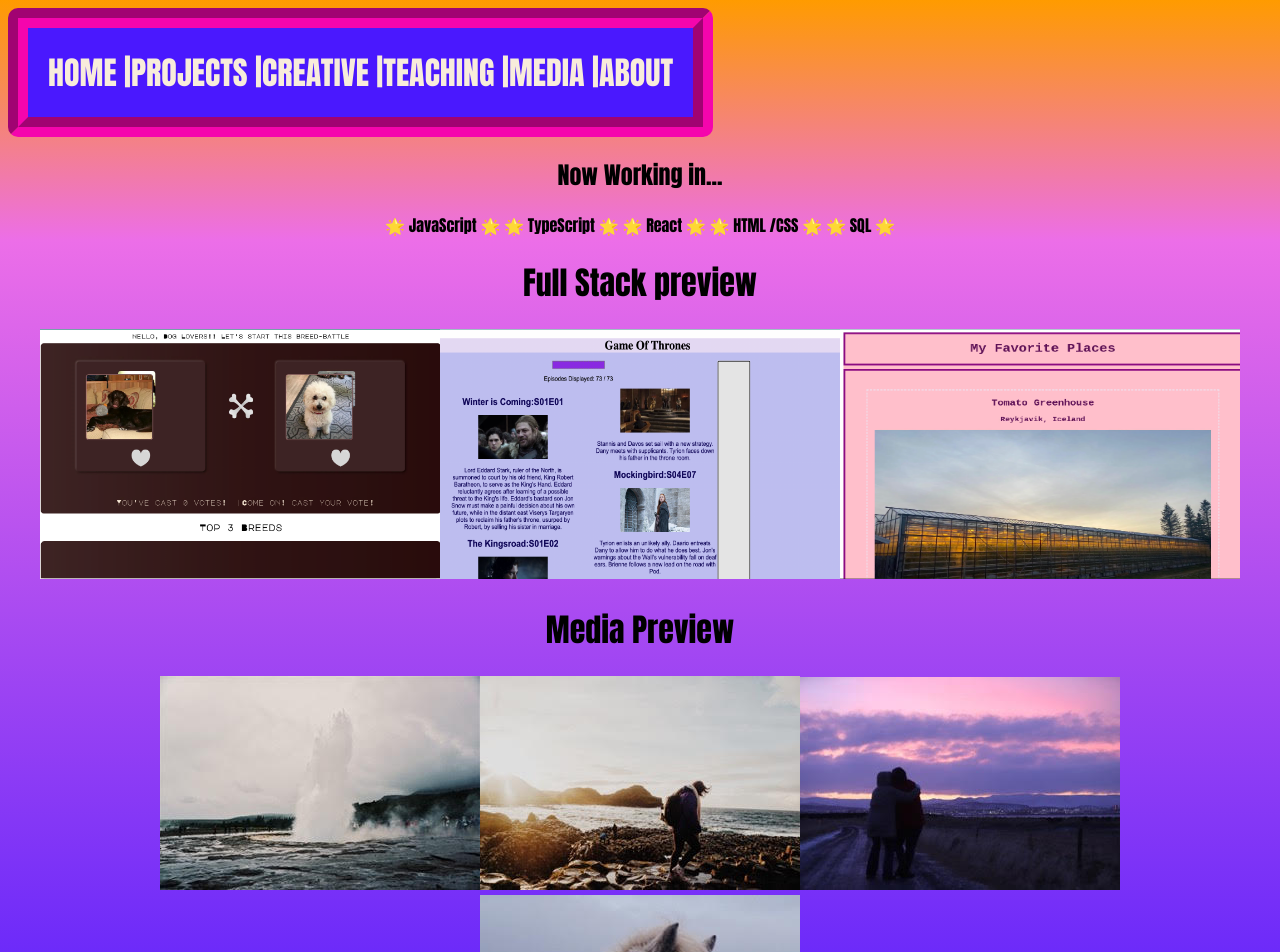
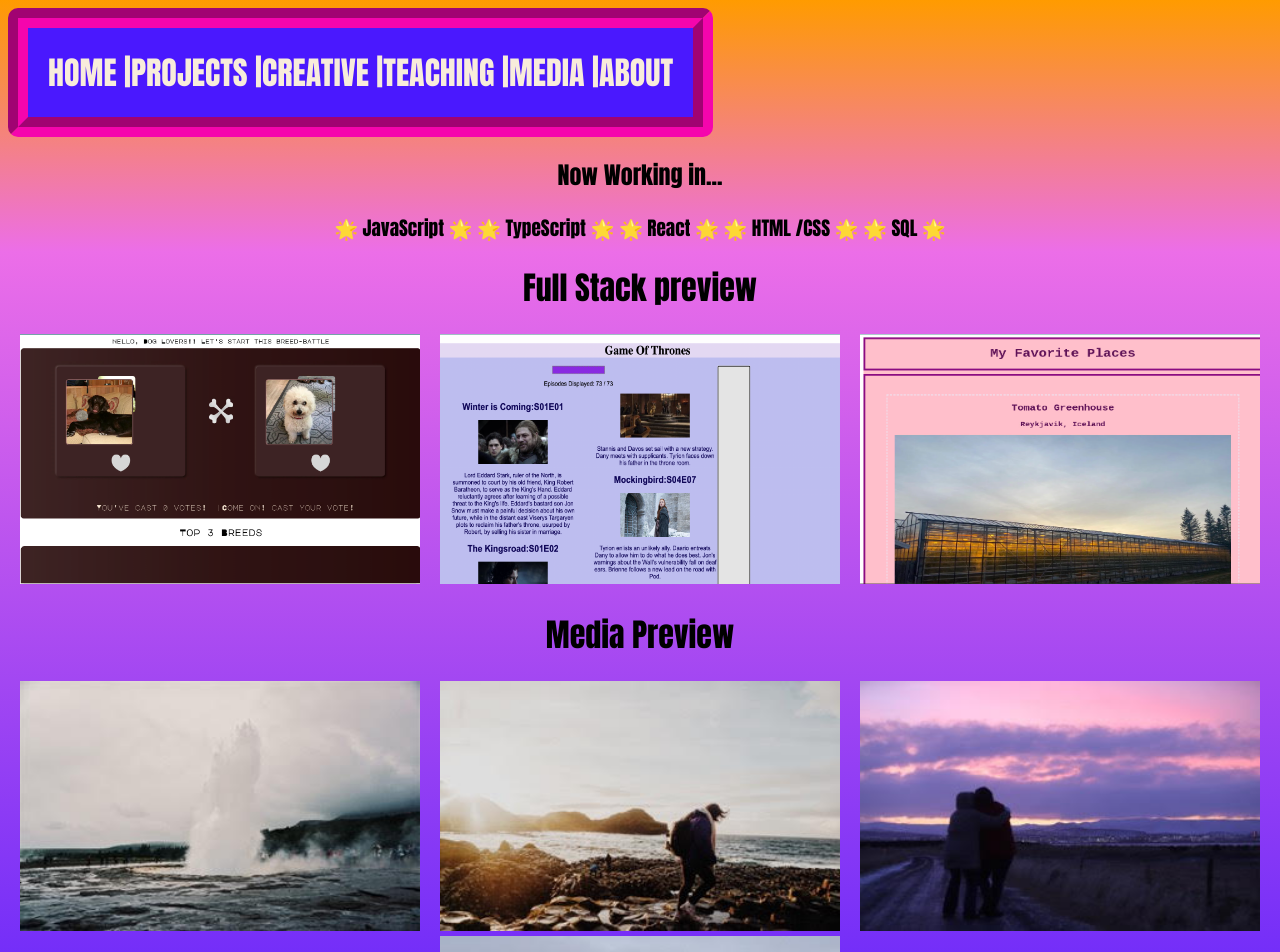
Before and after one commit to GracieLouFreebush22/portfolio-front, a React (Create React App) app: page / in a window 1280 px wide. Shown: the top 952 px of the page. Built offline with nearby package versions, Linux system fonts and the light colour scheme; the HTML template or start-up script is replaced by a standard one.

Commit message:
css update

```diff
--- a/src/componenets/FullStackPreviewPage.tsx
+++ b/src/componenets/FullStackPreviewPage.tsx
@@ -1,4 +1,5 @@
 import { IFullStackPrevProps } from "../utils/interfaces";
+import "../css/HomePage.css"
 
 interface IProjPreviewProps {
   fullStackPreview: IFullStackPrevProps[];
@@ -8,10 +9,10 @@ export function FullStackPreviewPage(props: IProjPreviewProps): JSX.Element {
   return (
     <>
       <h1> Full Stack preview</h1>
-      <div>
+      <div className="proj-prev-ctn">
         {projProps.map((proj, id) => {
           return (
-            <span key={id}>
+            <span className="proj-prev" key={id}>
               <img src={proj.img} alt="" width="400px" height="250px" />
             </span>
           );
--- a/src/componenets/HomePage.tsx
+++ b/src/componenets/HomePage.tsx
@@ -6,6 +6,7 @@ import { MediaPreviewPage } from "./MediaPreviewPage";
 import { FullStackPreviewPage } from "./FullStackPreviewPage";
 import { IFullStackPrevProps } from "../utils/interfaces";
 import { IMediaPreviewProps } from "../utils/interfaces";
+import "../css/HomePage.css"
 
 function HomePage(): JSX.Element {
   const [fullStackPreview, setFullStackPreview] = useState<
@@ -30,9 +31,9 @@ function HomePage(): JSX.Element {
       <div>
         <h2> Now Working in...</h2>
       </div>
-      <div>
+      <div className="technologies">
         {languagesArr.map((el, i) => {
-          return <span key={i}> 🌟 {el} 🌟</span>;
+          return <span className="tech-one" key={i}> 🌟 {el} 🌟</span>;
         })}
       </div>
       {/* --------------------------------projects sneak peek */}
--- a/src/componenets/MediaPreviewPage.tsx
+++ b/src/componenets/MediaPreviewPage.tsx
@@ -1,4 +1,5 @@
 import { IMediaPreviewProps } from "../utils/interfaces";
+import "../css/HomePage.css"
 
 interface IMediaPrevProps {
   mediaPreview: IMediaPreviewProps[];
@@ -9,11 +10,11 @@ export function MediaPreviewPage(props: IMediaPrevProps) {
   return (
     <>
       <h1> Media Preview</h1>
-      <div>
+      <div className="media-prev-ctn">
         {mediaProps.map((mediaProp, id) => {
           return (
-            <span key={id}>
-              <img src={mediaProp.img} alt="" />
+            <span className="media-prev"key={id}>
+              <img src={mediaProp.img} alt="" width="400px" height="250px"/>
             </span>
           );
         })}
--- /dev/null
+++ b/src/css/HomePage.css
@@ -0,0 +1,28 @@
+.technologies{
+    font-size: larger;
+    color: black
+}
+
+.tech-one:hover{
+    color:blue;
+    font-size: x-large;
+}
+
+.media-prev-ctn{
+   border: 10px black;
+}
+.media-prev{
+    padding: 10px;
+
+}
+.proj-prev-ctn{
+    border: 10px black;
+}
+
+.proj-prev{
+    padding: 10px;
+}
+
+.proj-prev:hover{
+    font-size: larger;
+}
```
